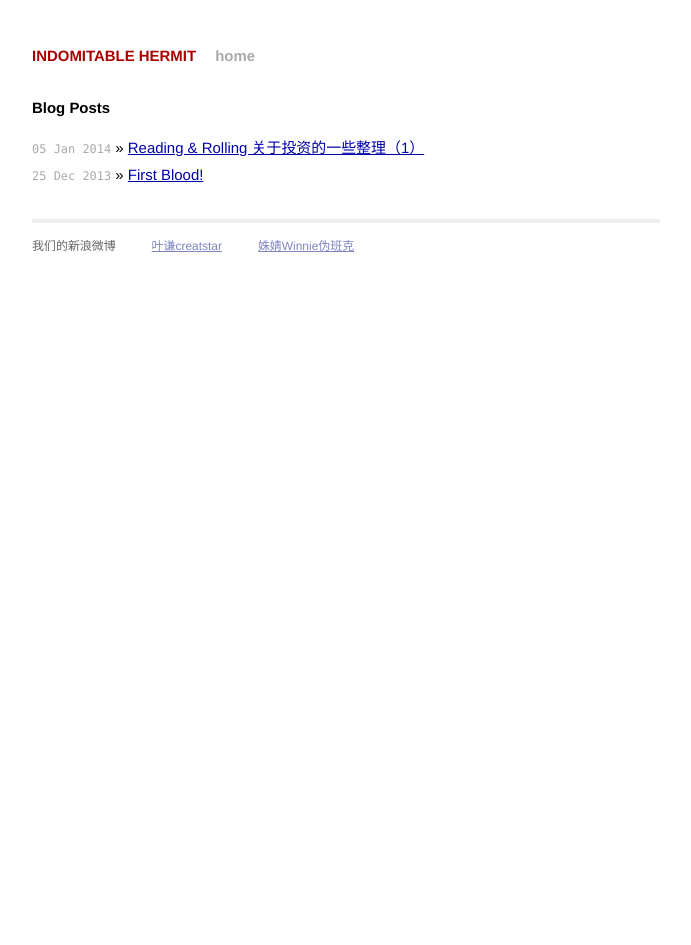
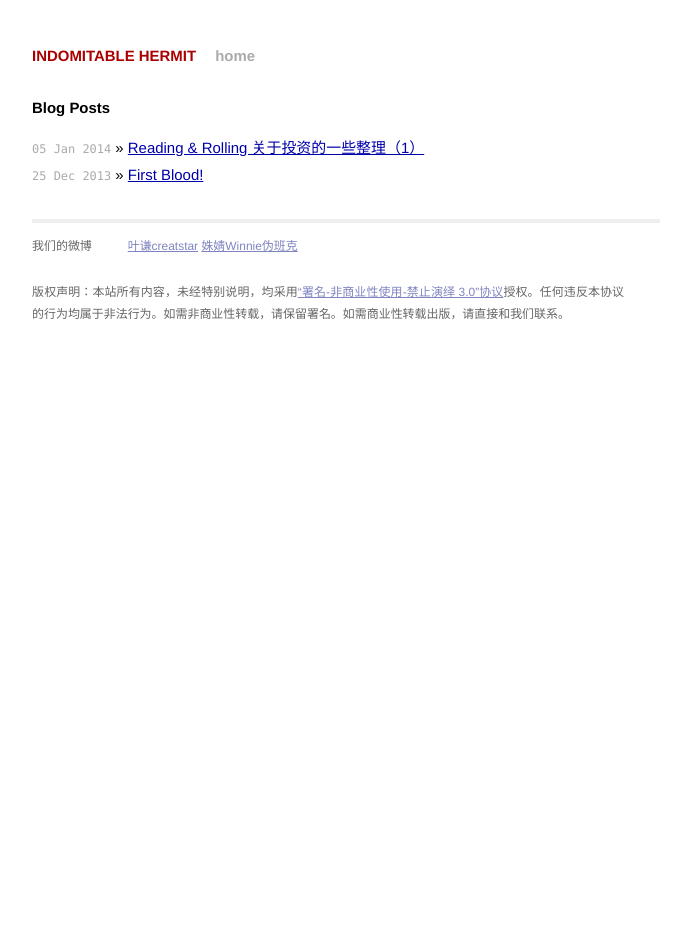
Before and after one commit to creatstar/creatstar.github.com, a Jekyll site: the page built from index.html, in a window 1280 px wide. Shown: the whole page, without its empty margins (294-985 px from the left). Built offline with Jekyll 4.4.1, drawn with Linux system fonts in a browser that asks for light colours; Markdown is read by kramdown in place of the engine named in the settings.

Commit message:
add copyright declaration

```diff
--- a/_layouts/default.html
+++ b/_layouts/default.html
@@ -26,17 +26,18 @@
           <div class="footer">
             <div class="contact">
               <p>
-                我们的新浪微博<br />
+                我们的微博<br/>
               </p>
             </div>
             <div class="contact">
               <p>
-                <a href="http://weibo.com/creatstar">叶谦creatstar</a><br />
+                <a href="http://weibo.com/creatstar">叶谦creatstar</a>
+                <a href="http://weibo.com/u/1800945442">姝婧Winnie伪班克</a><br/>
               </p>
             </div>
             <div class="contact">
               <p>
-                <a href="http://weibo.com/u/1800945442">姝婧Winnie伪班克</a><br />
+                版权声明：本站所有内容，未经特别说明，均采用<a href="http://creativecommons.org/licenses/by-nc-nd/3.0/deed.zh">“署名-非商业性使用-禁止演绎 3.0”协议</a>授权。任何违反本协议的行为均属于非法行为。如需非商业性转载，请保留署名。如需商业性转载出版，请直接和我们联系。
               </p>
             </div>
           </div>
```
Also changed, not shown: 3 other files.
